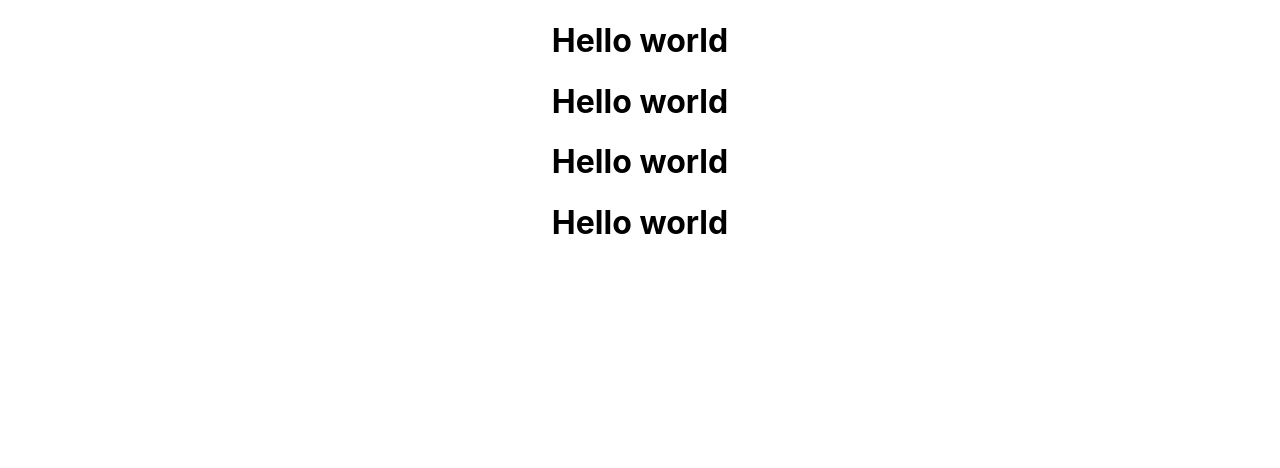
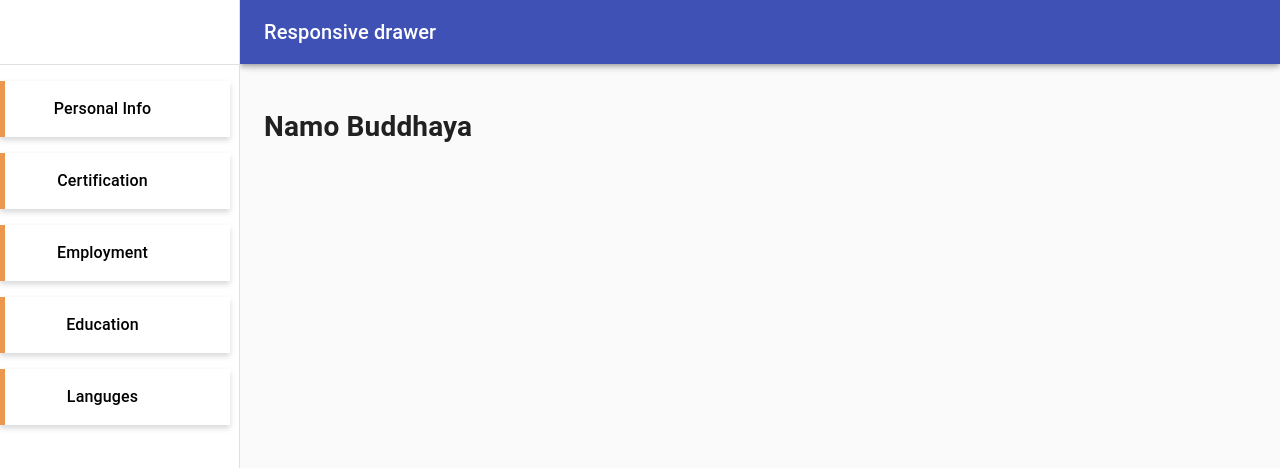
Before and after one commit to lakshan28/education_system, a React (Create React App) app in the folder client/: page /admin/languges in a window 1280 px wide. Shown: the top 468 px of the page. Built offline with nearby package versions, Linux system fonts and the light colour scheme.

Commit message:
MainDrawer_Created

```diff
--- a/client/package.json
+++ b/client/package.json
@@ -3,11 +3,14 @@
   "version": "0.1.0",
   "private": true,
   "dependencies": {
+    "@material-ui/core": "^4.11.0",
+    "@material-ui/icons": "^4.9.1",
     "@testing-library/jest-dom": "^4.2.4",
     "@testing-library/react": "^9.5.0",
     "@testing-library/user-event": "^7.2.1",
     "react": "^16.13.1",
     "react-dom": "^16.13.1",
+    "react-router-dom": "^5.2.0",
     "react-scripts": "3.4.3"
   },
   "scripts": {
--- a/client/src/App.js
+++ b/client/src/App.js
@@ -1,15 +1,13 @@
 import React from 'react';
-import logo from './logo.svg';
+import MainDrawer from "./components/main/MainDrawer"
+import  {useStyles} from "./components/styles/Styles"
+
 import './App.css';
 
 function App() {
+  const classes = useStyles();
   return (
-    <div className="App">
-      <h1>Hello world</h1>
-      <h1>Hello world</h1>
-      <h1>Hello world</h1>
-      <h1>Hello world</h1>
-    </div>
+   <MainDrawer classes={classes}/>
   );
 }
 
--- /dev/null
+++ b/client/src/components/categories/certification/Certification.jsx
@@ -0,0 +1,11 @@
+import React from "react";
+
+function Certification() {
+  return (
+    <div>
+      <h1>Namo Buddhaya</h1>
+    </div>
+  );
+}
+
+export default Certification;
--- /dev/null
+++ b/client/src/components/categories/education/Education.jsx
@@ -0,0 +1,11 @@
+import React from "react";
+
+function Education() {
+  return (
+    <div>
+      <h1>Namo Buddhaya</h1>
+    </div>
+  );
+}
+
+export default Education;
--- /dev/null
+++ b/client/src/components/categories/employment/Employment.jsx
@@ -0,0 +1,11 @@
+import React from "react";
+
+function Employment() {
+  return (
+    <div>
+      <h1>Namo Buddhaya</h1>
+    </div>
+  );
+}
+
+export default Employment;
--- /dev/null
+++ b/client/src/components/categories/languges/Languges.jsx
@@ -0,0 +1,11 @@
+import React from "react";
+
+function Languges() {
+  return (
+    <div>
+      <h1>Namo Buddhaya</h1>
+    </div>
+  );
+}
+
+export default Languges;
--- /dev/null
+++ b/client/src/components/categories/personalInfo/PersonalInfo.jsx
@@ -0,0 +1,11 @@
+import React from "react";
+
+function PersonalInfo() {
+  return (
+    <div>
+      <h1>Namo Buddhaya</h1>
+    </div>
+  );
+}
+
+export default PersonalInfo;
--- /dev/null
+++ b/client/src/components/commonCommponents/DrawerButton.jsx
@@ -0,0 +1,45 @@
+import React from "react";
+import { Link } from "react-router-dom";
+import { Typography } from "@material-ui/core";
+
+function DrawerButton(props) {
+  const {
+    classes,
+    linkPath,
+    drawerButtonName,
+    buttonState,
+    setActive,
+    active,
+  } = props;
+
+  return (
+    <Link
+      to={linkPath}
+      className={
+        active == buttonState ? classes.linkActiveButton : classes.linkButton
+      }
+      onClick={() => setActive(buttonState)}
+    >
+      <div className={classes.drawerButton}>
+        <div
+          className={
+            active == buttonState
+              ? classes.drawerButtonLineActive
+              : classes.drawerButtonLine
+          }
+        ></div>
+        <div
+          style={{
+            width: 195,
+          }}
+        >
+          <Typography className={classes.drawerButtonText}>
+            {drawerButtonName}
+          </Typography>
+        </div>
+      </div>
+    </Link>
+  );
+}
+
+export default DrawerButton;
--- /dev/null
+++ b/client/src/components/main/MainDrawer.jsx
@@ -0,0 +1,186 @@
+import React from "react";
+import { BrowserRouter, Route, Switch } from "react-router-dom";
+import PropTypes from "prop-types";
+import { useTheme } from "@material-ui/core/styles";
+
+import {
+  AppBar,
+  CssBaseline,
+  Divider,
+  Drawer,
+  Hidden,
+  IconButton,
+} from "@material-ui/core";
+
+import MenuIcon from "@material-ui/icons/Menu";
+import Toolbar from "@material-ui/core/Toolbar";
+import Typography from "@material-ui/core/Typography";
+
+import DrawerButton from "../commonCommponents/DrawerButton";
+import PersonalInfo from "../categories/personalInfo/PersonalInfo";
+import Certification from "../categories/certification/Certification";
+import Employment from "../categories/employment/Employment";
+import Education from "../categories/education/Education";
+import Languges from "../categories/languges/Languges";
+function MainDrawer(props) {
+  const { window, classes } = props;
+
+  const theme = useTheme();
+
+  // Active tab state.
+  const [active, setActive] = React
+    .useState
+    // window.location.pathname.toString().replace("/admin/", "")
+    ();
+
+  //   React.useEffect(() => {
+  //     setActive(window.location.pathname.toString().replace("/admin/", ""));
+  //   }, []);
+
+  // drawer in mobile state
+  const [mobileOpen, setMobileOpen] = React.useState(false);
+
+  const handleDrawerToggle = () => {
+    setMobileOpen(!mobileOpen);
+  };
+
+  const drawer = (
+    <div>
+      <div className={classes.toolbar} />
+      <Divider />
+      <DrawerButton
+        classes={classes}
+        drawerButtonName={"Personal Info"}
+        linkPath={"/admin/personalInfo"}
+        buttonState={"personalInfo"}
+        active={active}
+        setActive={setActive}
+      />
+      <DrawerButton
+        classes={classes}
+        drawerButtonName={"Certification"}
+        linkPath={"/admin/certification"}
+        buttonState={"certification"}
+        active={active}
+        setActive={setActive}
+      />
+      <DrawerButton
+        classes={classes}
+        drawerButtonName={"Employment"}
+        linkPath={"/admin/employment"}
+        buttonState={"employment"}
+        active={active}
+        setActive={setActive}
+      />
+      <DrawerButton
+        classes={classes}
+        drawerButtonName={"Education"}
+        linkPath={"/admin/education"}
+        buttonState={"education"}
+        active={active}
+        setActive={setActive}
+      />
+      <DrawerButton
+        classes={classes}
+        drawerButtonName={"Languges"}
+        linkPath={"/admin/languges"}
+        buttonState={"languges"}
+        active={active}
+        setActive={setActive}
+      />
+    </div>
+  );
+
+  const container =
+    window !== undefined ? () => window().document.body : undefined;
+
+  return (
+    <BrowserRouter>
+      <div className={classes.root}>
+        <CssBaseline />
+        <AppBar position="fixed" className={classes.appBar}>
+          <Toolbar>
+            <IconButton
+              color="inherit"
+              aria-label="open drawer"
+              edge="start"
+              onClick={handleDrawerToggle}
+              className={classes.menuButton}
+            >
+              <MenuIcon />
+            </IconButton>
+            <Typography variant="h6" noWrap>
+              Responsive drawer
+            </Typography>
+          </Toolbar>
+        </AppBar>
+        <nav className={classes.drawer} aria-label="mailbox folders">
+          {/* The implementation can be swapped with js to avoid SEO duplication of links. */}
+          <Hidden smUp implementation="css">
+            <Drawer
+              container={container}
+              variant="temporary"
+              anchor={theme.direction === "rtl" ? "right" : "left"}
+              open={mobileOpen}
+              onClose={handleDrawerToggle}
+              classes={{
+                paper: classes.drawerPaper,
+              }}
+              ModalProps={{
+                keepMounted: true, // Better open performance on mobile.
+              }}
+            >
+              {drawer}
+            </Drawer>
+          </Hidden>
+          <Hidden xsDown implementation="css">
+            <Drawer
+              classes={{
+                paper: classes.drawerPaper,
+              }}
+              variant="permanent"
+              open
+            >
+              {drawer}
+            </Drawer>
+          </Hidden>
+        </nav>
+        <main className={classes.content}>
+          <div className={classes.toolbar} />
+          <Switch>
+            <Route
+              path="/admin/personalInfo"
+              render={(props) => <PersonalInfo {...props} classes={classes} />}
+            />
+            <Route
+              path="/admin/certification"
+              render={(props) => <Certification {...props} classes={classes} />}
+            />
+            <Route
+              path="/admin/employment"
+              render={(props) => <Employment {...props} classes={classes} />}
+            />
+            <Route
+              path="/admin/education"
+              render={(props) => <Education {...props} classes={classes} />}
+            />
+            <Route
+              path="/admin/languges"
+              render={(props) => <Languges {...props} classes={classes} />}
+            />
+          </Switch>
+        </main>
+      </div>
+    </BrowserRouter>
+  );
+}
+
+MainDrawer.propTypes = {
+  /**
+   * Injected by the documentation to work in an iframe.
+   * You won't need it on your project.
+   */
+  window: PropTypes.func,
+};
+
+export default MainDrawer;
--- /dev/null
+++ b/client/src/components/styles/Styles.js
@@ -0,0 +1,70 @@
+import { makeStyles } from "@material-ui/core/styles";
+
+
+const drawerWidth = 240;
+
+export const useStyles = makeStyles((theme) => ({
+    root: {
+        display: "flex",
+      },
+      drawer: {
+        [theme.breakpoints.up("sm")]: {
+          width: drawerWidth,
+          flexShrink: 0,
+        },
+      },
+      appBar: {
+        [theme.breakpoints.up("sm")]: {
+          width: `calc(100% - ${drawerWidth}px)`,
+          marginLeft: drawerWidth,
+        },
+      },
+      menuButton: {
+        marginRight: theme.spacing(2),
+        [theme.breakpoints.up("sm")]: {
+          display: "none",
+        },
+      },
+      // necessary for content to be below app bar
+      toolbar: theme.mixins.toolbar,
+      drawerPaper: {
+        width: drawerWidth,
+      },
+      content: {
+        flexGrow: 1,
+        padding: theme.spacing(3),
+      },
+
+      linkActiveButton: {
+        textDecoration: "none",
+        color: "#E28C03",
+      },
+      linkButton: {
+        textDecoration: "none",
+        color: "#000",
+      },
+      drawerButton: {
+        display: "flex",
+        boxShadow: "0px 3px 6px #00000029",
+        height: "3.5rem",
+        alignItems: "center",
+        width: 230,
+        cursor: "pointer",
+        textAlign: "center",
+        marginTop: "1rem",
+      },
+      drawerButtonLineActive: {
+        width: 5,
+        height: "100%",
+        backgroundColor: "#E28C03",
+        color: "#E28C03",
+      },
+      drawerButtonLine: {
+        width: 5,
+        height: "100%",
+        backgroundColor: "#EB984E",
+      },
+      drawerButtonText: {
+        fontWeight: "550",
+      },
+}));
```
Also changed, not shown: 1 other file (tests, documents, lock files or other folders).
